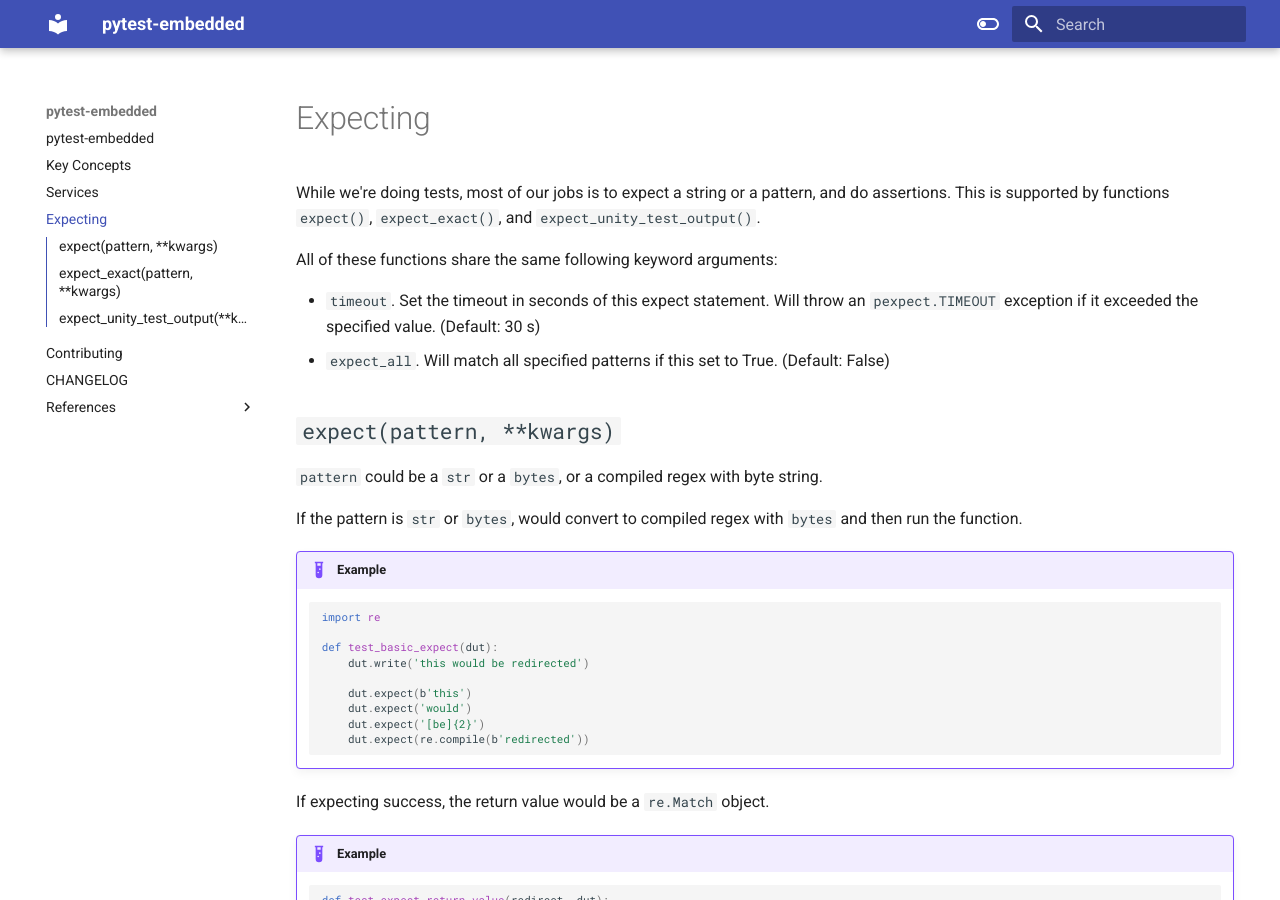
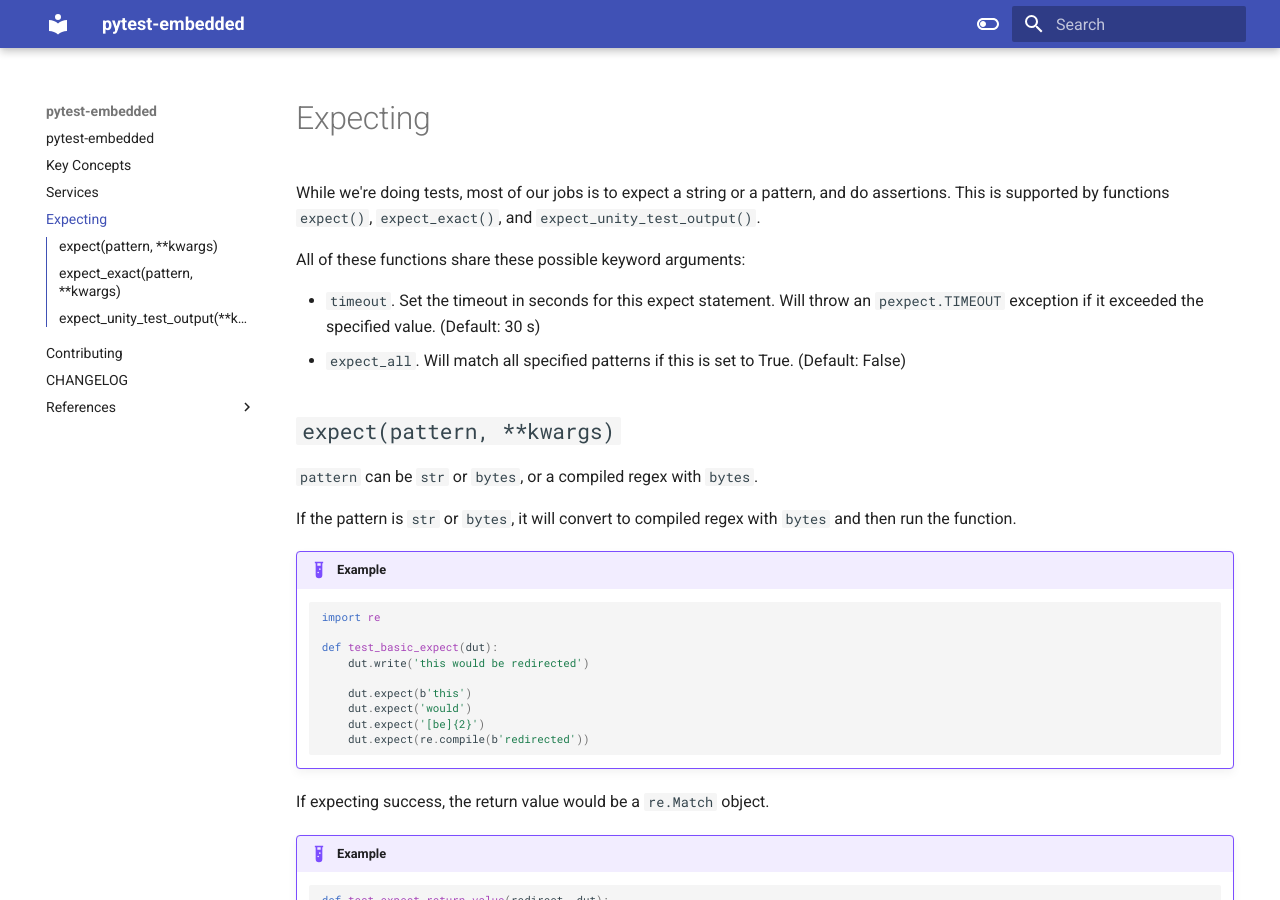
Before and after one commit to espressif/pytest-embedded, an MkDocs documentation site: the page built from docs/expecting.md, in a window 1280 px wide and 900 px high. Built offline with MkDocs 1.6.1 and Material for MkDocs 9.7.7, drawn with Linux system fonts in a browser that asks for light colours; some of the changed text lies outside the part shown.

Commit message:
docs: some typos

```diff
--- a/docs/expecting.md
+++ b/docs/expecting.md
@@ -3,16 +3,16 @@
 While we're doing tests, most of our jobs is to expect a string or a pattern, and do assertions. This is supported by
 functions `expect()`, `expect_exact()`, and `expect_unity_test_output()`.
 
-All of these functions share the same following keyword arguments:
+All of these functions share these possible keyword arguments:
 
--  `timeout`. Set the timeout in seconds of this expect statement. Will throw an `pexpect.TIMEOUT` exception if it exceeded the specified value. (Default: 30 s)
--  `expect_all`. Will match all specified patterns if this set to True. (Default: False)
+-  `timeout`. Set the timeout in seconds for this expect statement. Will throw an `pexpect.TIMEOUT` exception if it exceeded the specified value. (Default: 30 s)
+-  `expect_all`. Will match all specified patterns if this is set to True. (Default: False)
 
 ## `expect(pattern, **kwargs)`
 
-`pattern` could be a `str` or a `bytes`, or a compiled regex with byte string.
+`pattern` can be `str` or `bytes`, or a compiled regex with `bytes`.
 
-If the pattern is `str` or `bytes`, would convert to compiled regex with `bytes` and then run the function.
+If the pattern is `str` or `bytes`, it will convert to compiled regex with `bytes` and then run the function.
 
 !!! example
 
@@ -87,7 +87,7 @@
 !!! note
 
     pexpect process would only read from the process into the buffer when running expecting functions.
-    If you're expecting `pexpect.EOF` as the first statement, would return an empty byte string
+    If you're expecting `pexpect.EOF` as the first statement, it would return an empty byte string
 
     !!! example
 
@@ -129,7 +129,7 @@
 
 ## `expect_exact(pattern, **kwargs)`
 
-`pattern` could be a `str` or a `bytes`.
+`pattern` can be `str` or `bytes`.
 
 If the pattern is `str`, would convert to `bytes` and then run the function.
 
```
Also changed, not shown: other parts of docs/expecting.md (+1 -1 lines), README.md (+2 -2 lines), docs/key_concepts.md (+2 -2 lines).
